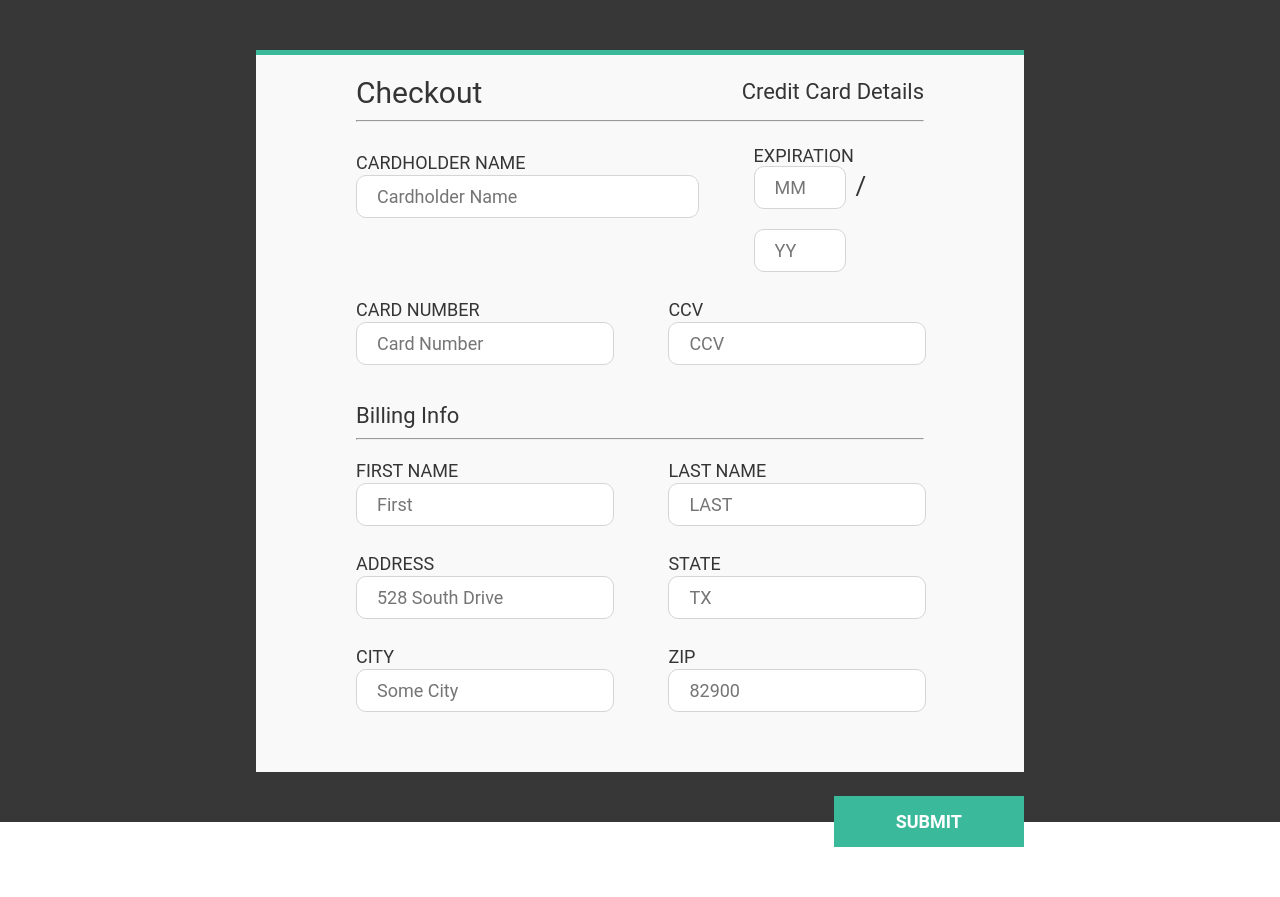
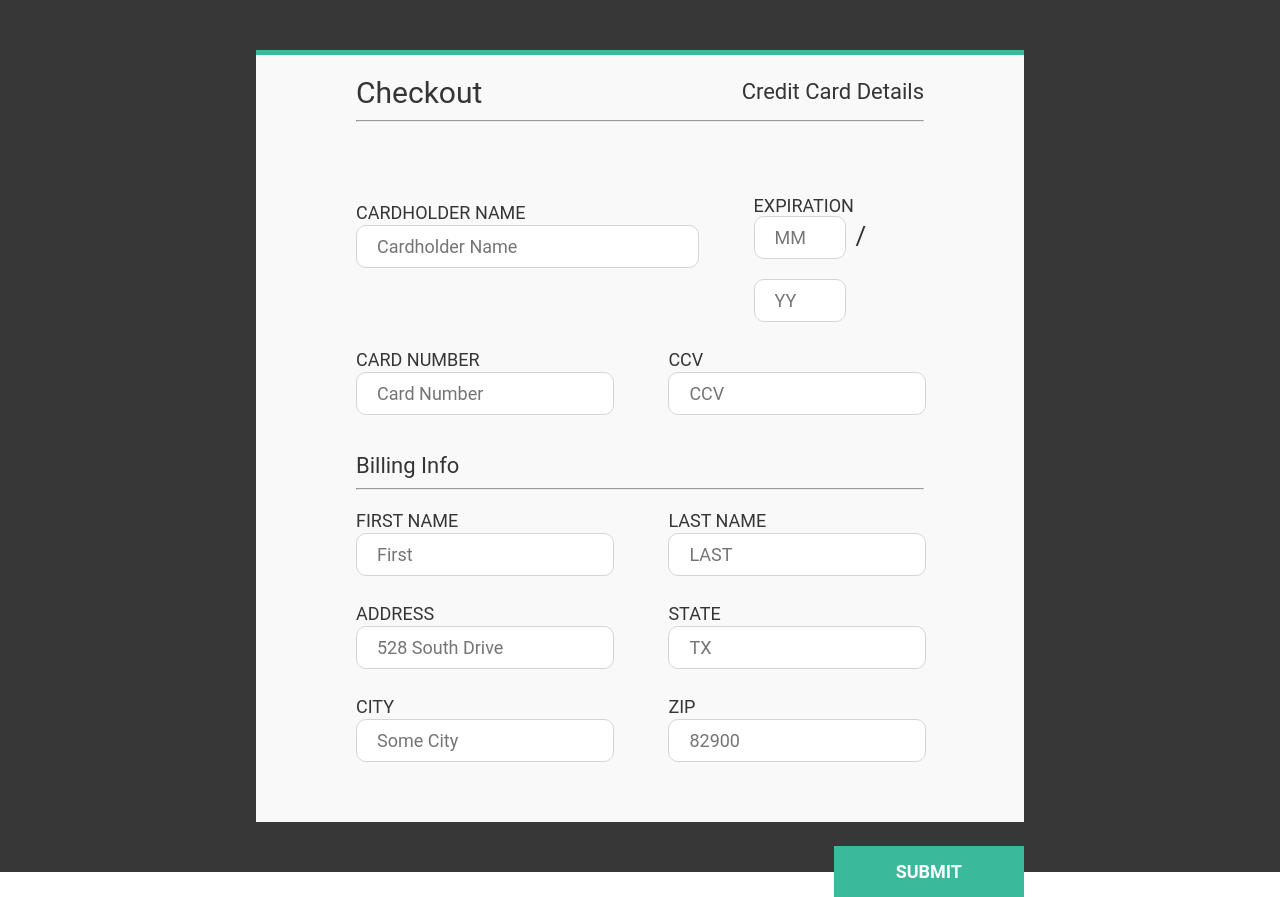
Before and after one commit to ghughes13/CheckoutForm, a React (Create React App) app: page / in a window 1280 px wide. Before the commit the page ends 847 px from the top, so only its background shows below. Built offline with nearby package versions, Linux system fonts and the light colour scheme.

Commit message:
trying a fix

```diff
--- a/src/components/AppForm/index.js
+++ b/src/components/AppForm/index.js
@@ -23,7 +23,7 @@ export default function AppForm({
     console.log(window.location.href);
   }, []);
 
-  const submitForm = () => {
+  const submitForm = (e) => {
     setSubmittingForm(true);
     setSubmissionError(false);
 
@@ -59,15 +59,13 @@ export default function AppForm({
       netlify-honeypot="bot-field"
       onSubmit={(e) => {
         e.preventDefault();
-        submitForm();
+        submitForm(e);
       }}
     >
-      {!submitSuccessful && explainerText && (
       <div
         className="explainer-text"
         dangerouslySetInnerHTML={{ __html: explainerText }}
       ></div>
-      )}
       {submittingForm && <Loader />}
       {submitSuccessful && (
         <div className="thank-you" id="thanks">
@@ -77,7 +75,6 @@ export default function AppForm({
           </h5>
         </div>
       )}
-      {!submittingForm && !submitSuccessful ? (
       <>
         <input type="hidden" name="form-name" value={formName} />
         <input type="hidden" name="bot-field" id="bot" />
@@ -86,9 +83,7 @@ export default function AppForm({
           <button type="submit">{submitBtnText}</button>
         </div>
       </>
-      ) : (
-        ""
-      )}
+
       {submissionError && (
         <p id="error-msg" className="show-error">
           Looks like there was a problem submitting your form. <br />
```
Lines whose indentation alone changed are shown as unchanged.
